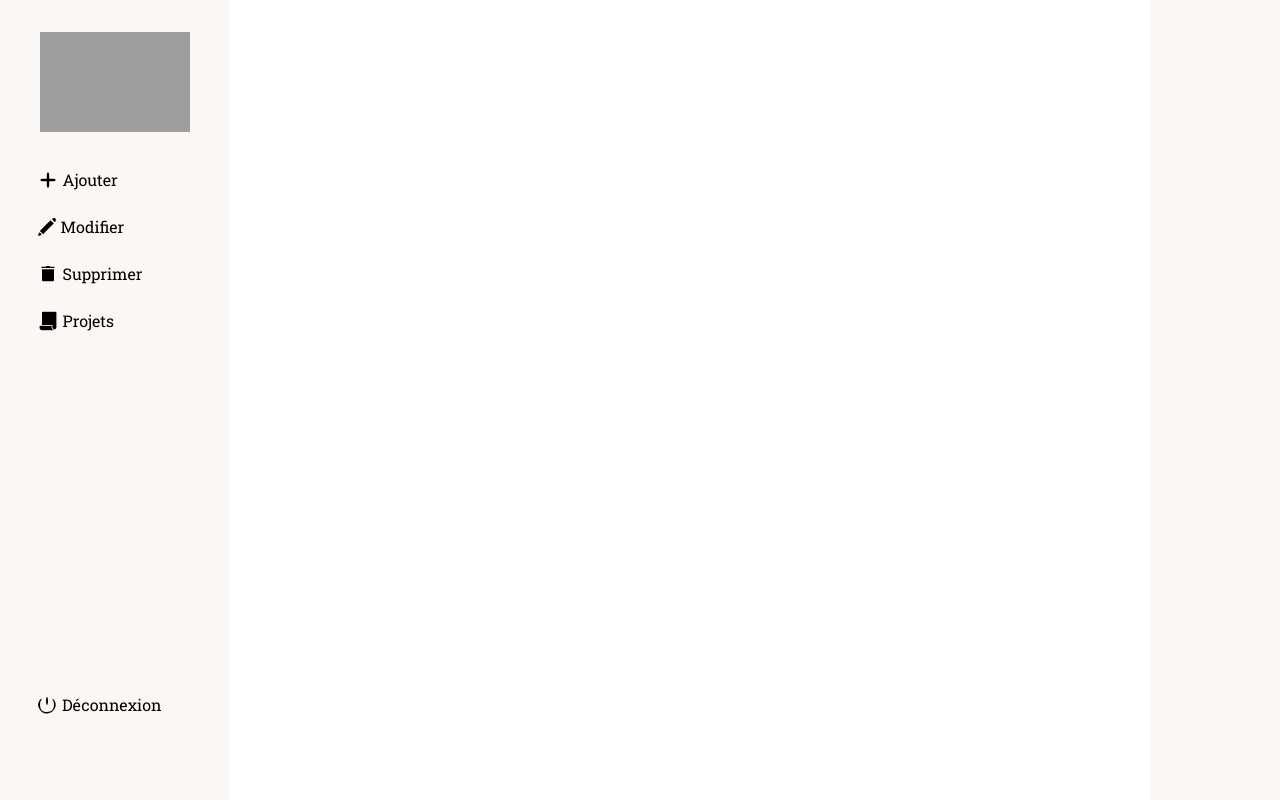
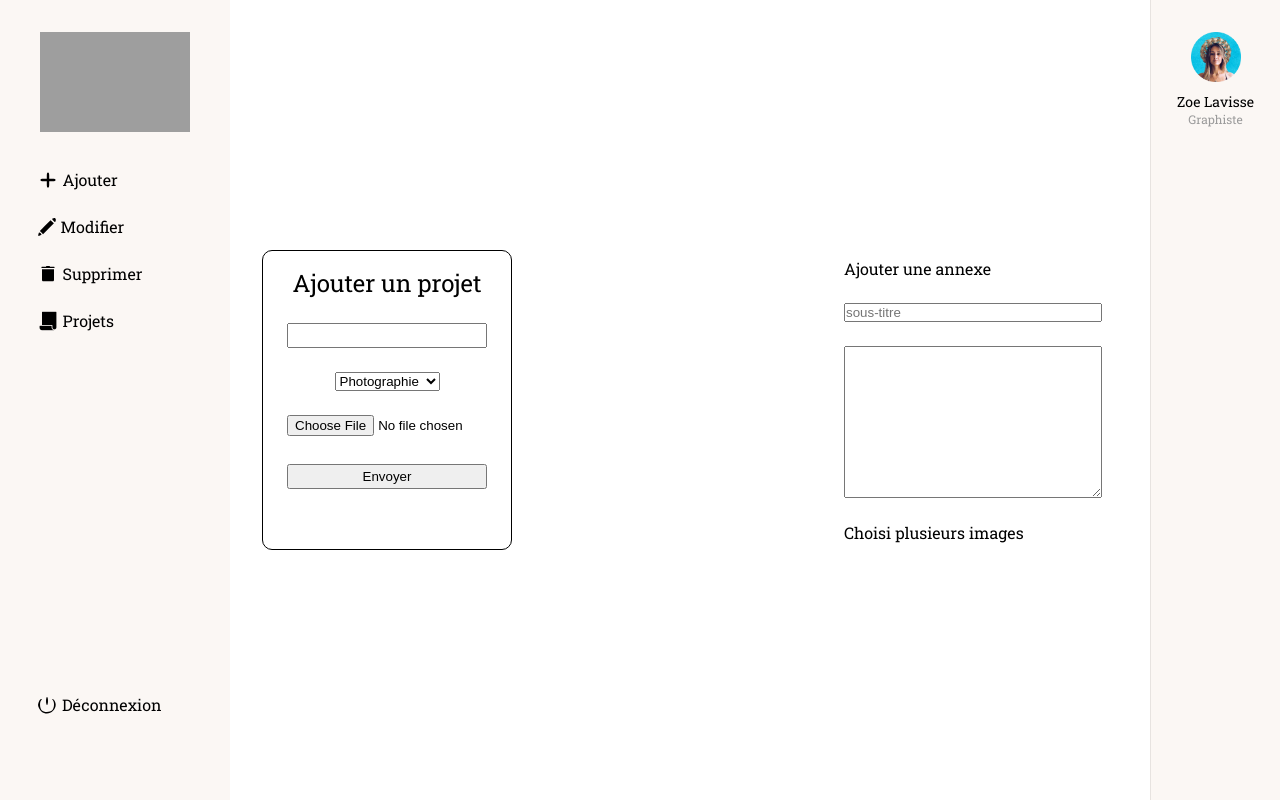
Before and after one commit to Menztel/Zoom-production, a PHP site: page /admin_page.php in a window 1280 px wide. Run offline with PHP 8.4, Linux system fonts and the light colour scheme; style sheets or scripts are compiled from the project's sources; some libraries are stand-ins or nearby versions; grey boxes are pictures that could not be loaded.

Commit message:
Add form testing

```diff
--- a/admin_page.php
+++ b/admin_page.php
@@ -65,7 +65,7 @@
 
                 </div>
 
-                <a href="">
+                <a href="includes/deconnexion.php">
                     <img src="images/icons/logout-icon.svg" alt="log out">
                     Déconnexion
                 </a>
@@ -73,11 +73,47 @@
             </div>
 
 
-            <div id="main-container"></div>
+            <div id="main-container">
+
+                <div id="project">
+
+                    <p>Ajouter un projet</p>
+
+                    <form id="add-form" action="project_integration/create_project.php" method="POST">
+                        <input type="text" name="project-title">
+                        <select name="page-name-project" id="select-page">
+                            <option value="">Photographie</option>
+                            <option value="">Motion design</option>
+                            <option value="">Illustration</option>
+                            <option value="">Édition</option>
+                            <option value="">Évènementiel</option>
+                        </select>
+                        <input type="file" name="project-image" id="file">
+                        <input type="submit" name="addForm-button" value="Envoyer">
+                    </form>
+
+                </div>
+
+                <div id="annexe">
+
+                    <p>Ajouter une annexe</p>
+
+                    <input type="text" placeholder="sous-titre">
+                    <textarea name="" id="" cols="30" rows="10"></textarea>
+                    <label for="multi-file">Choisi plusieurs images</label>
+                    <input type="file" name="" id="multi-file">
+
+                </div>
+
+            </div>
 
 
             <div id="right-container">
-                <div id="profil-content">   </div>
+                <div id="profil-content">
+                    <img src="assets/avatar.png" alt="avatar">
+                    <p>Zoe Lavisse</p>
+                    <p>Graphiste</p>
+                </div>
             </div>
 
         </div>
--- a/css/style.scss
+++ b/css/style.scss
@@ -1067,12 +1067,18 @@
     background-color: #EEE6E3;
   }
 
+
   #project-container > ul
   {
-    margin-left: 3.5rem;
+    margin-left: 3rem;
     display: none;
     flex-direction: column;
     gap: 1rem;
+  }
+
+  #project-container:hover ul
+  {
+    display: flex;
   }
 
   #project-container > ul > li
@@ -1082,9 +1088,16 @@
 
   #project-container > ul > li > a
   {
+    font-family: "Roboto Slab";
     font-size: 0.8em;
     color: #000;
     text-decoration: none;
+    opacity: 0.8;
+  }
+
+  #project-container > ul > li > a:hover
+  {
+    opacity: 1;
   }
 
 
@@ -1096,7 +1109,75 @@
   #main-container
   {
     width: calc(100% - 360px);
+    padding: 2rem;
+    display: flex;
+    justify-content: space-between;
+    align-items: center;
+    font-family: "Roboto Slab";
     background-color: #fff;
+  }
+
+
+  /*  PROJECT */
+
+  #project
+  {
+    width: 250px;
+    height: 300px;
+    padding: 1rem;
+    display: flex;
+    flex-direction: column;
+    align-items: center;
+    gap: 1.5rem;
+    border: 1px solid;
+    border-radius: 10px;
+
+  }
+
+  #project p
+  {
+    font-size: 1.5em;
+  }
+
+
+  #add-form
+  {
+    display: flex;
+    flex-direction: column;
+    align-items: center;
+    gap: 1.5rem;
+  }
+
+  #add-form > input
+  {
+    width: 200px;
+    height: 25px;
+  }
+
+  #add-form select
+  {
+    width: 200pxF;
+  }
+
+
+  #file
+  {
+
+  }
+
+  /*  PROJECT ANNEXE  */
+
+  #annexe
+  {
+    padding: 1rem;
+    display: flex;
+    flex-direction: column;
+    gap: 1.5rem;
+  }
+
+  #annexe > input[type="file"]
+  {
+    display: none;
   }
 
 /*  RIGHT CONTAINER */
@@ -1107,4 +1188,32 @@
     height: 100vh;
     position: absolute;
     right: 0;
+    border-left: 1px solid #E7E3E0;
   }
+
+  #profil-content
+  {
+    padding: 2rem 1rem;
+    display: flex;
+    flex-direction: column;
+    align-items: center;
+  }
+
+  #profil-content img
+  {
+    margin-bottom: 10px;
+    width: 50px;
+    height: 50px;
+  }
+
+  #profil-content p
+  {
+    font-family: "Roboto Slab";
+    font-size: 14px;
+  }
+
+  #profil-content p:last-child
+  {
+    color: #9b9b9b;
+    font-size: 12px;
+  }
--- a/js/script.js
+++ b/js/script.js
@@ -1,4 +1,4 @@
-const openMenu = document.getElementById("openMenu");
+/*const openMenu = document.getElementById("openMenu");
 const mainMenu = document.getElementById("mainMenu");
 const closeMenu = document.getElementById("closeMenu");
 const menu_items = document.querySelectorAll('nav .mainMenu li a');
@@ -44,3 +44,8 @@ function toggleSidebar()
 {
     document.body.classList.toggle("open");
 };
+
+*/
+
+const select = document.querySelector('#select-page');
+console.log(select);
--- a/project_integration/create_project.php
+++ b/project_integration/create_project.php
@@ -27,6 +27,7 @@ include('../includes/bdd.php');
 	if($_FILES['project-image']['size'] > $maxSize ) {
 		echo 'Image trop lourde';
     }
+
 
 	//ENREGISTREMENT DE L'IMAGE
 
```
